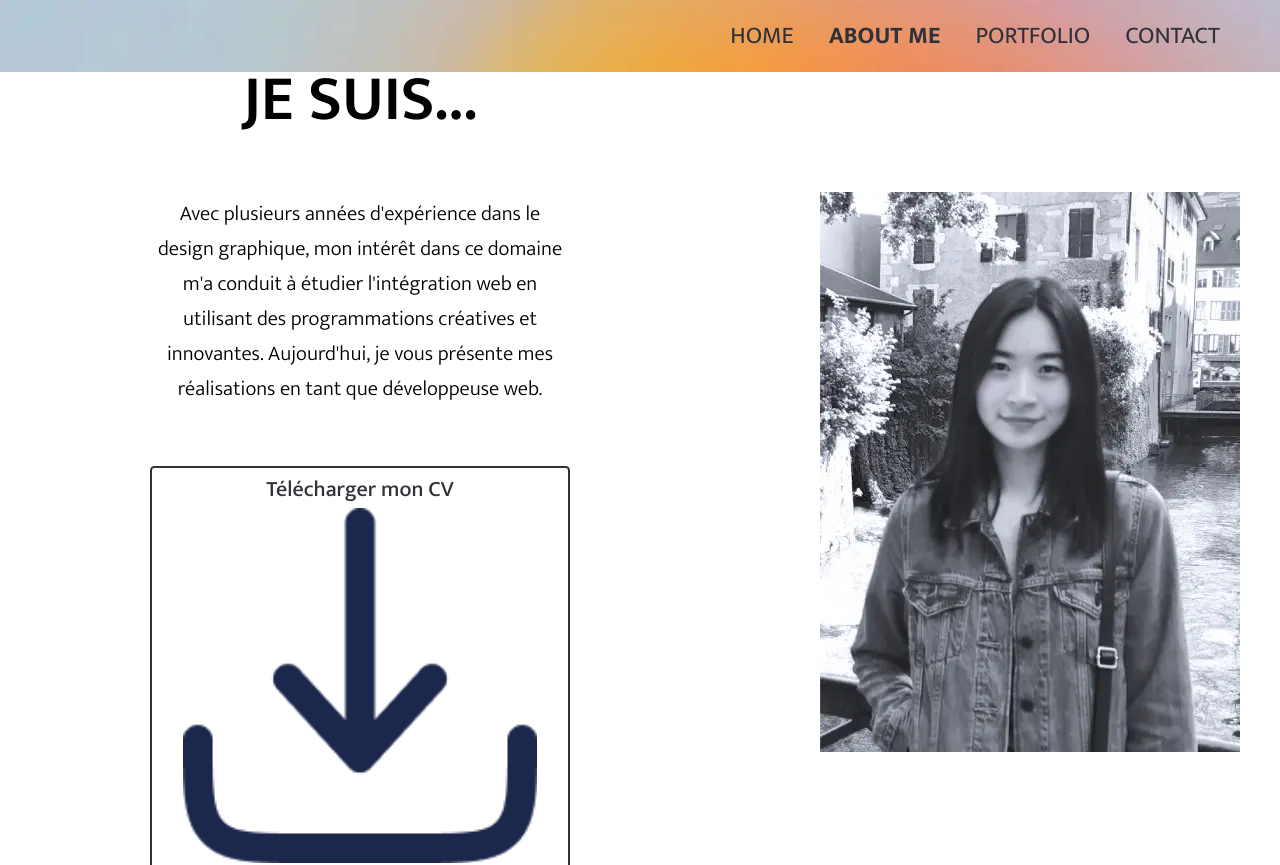
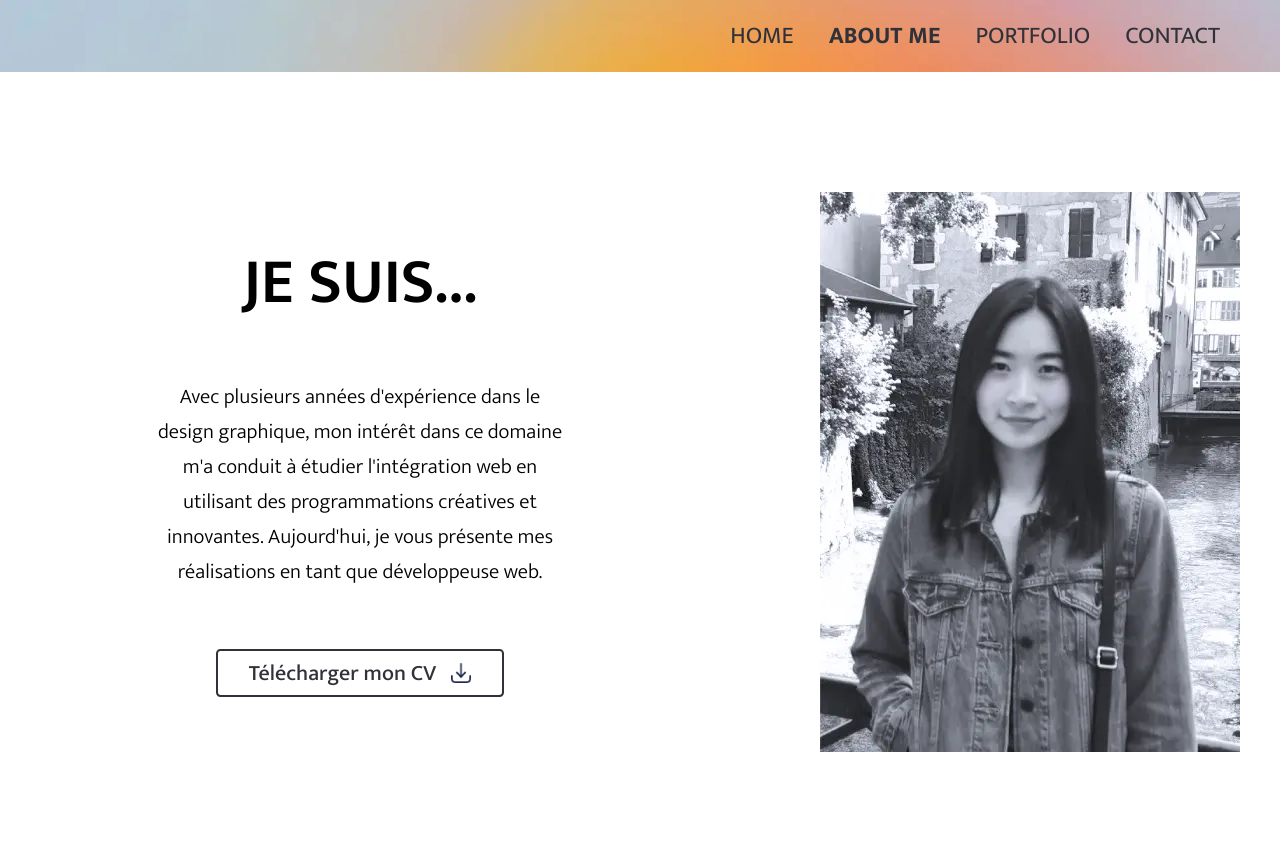
Before and after one commit to yoonju88/Projet12_portfolio, a React (Create React App) app in the folder frontend/: page /about_me in a window 1280 px wide. Shown: the top 865 px of the page. Built offline with nearby package versions, Linux system fonts and the light colour scheme.

Commit message:
change color on button and added style on button v2

```diff
--- a/frontend/src/index.css
+++ b/frontend/src/index.css
@@ -72,7 +72,22 @@ section {
 }
 /* focus : lorsqu'un bouton est ciblé du clavier ou d'un autre dispositif de saisie :focus active */
 .button:hover, .button:focus {
-  color: #fff;
+  color: var(--sub-color);
   outline: 0;
   box-shadow: 0 0 40px 40px var(--main-color) inset;
 }
+
+.btnv2{
+  display: flex;
+  align-items: center;
+}
+
+.button img{
+  width:20px;
+  margin-left:15px;
+  transition: filter 300ms ease-in-out;
+}
+
+.button:hover img {
+    filter: invert(1);
+}
```
